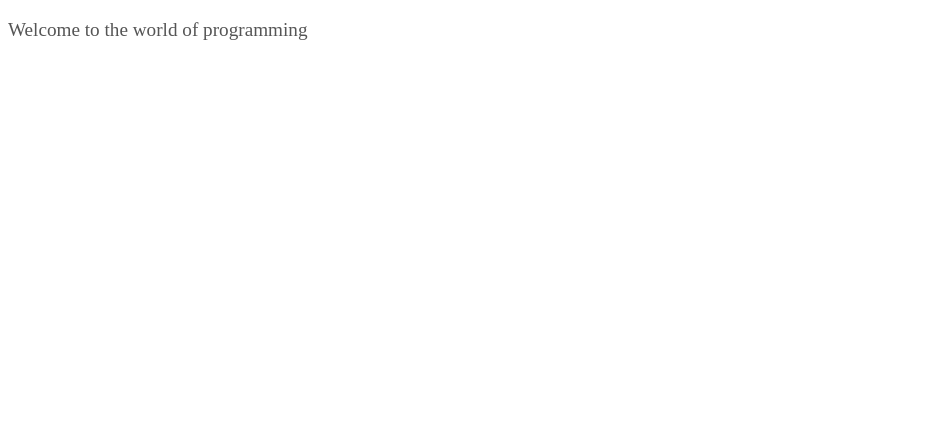
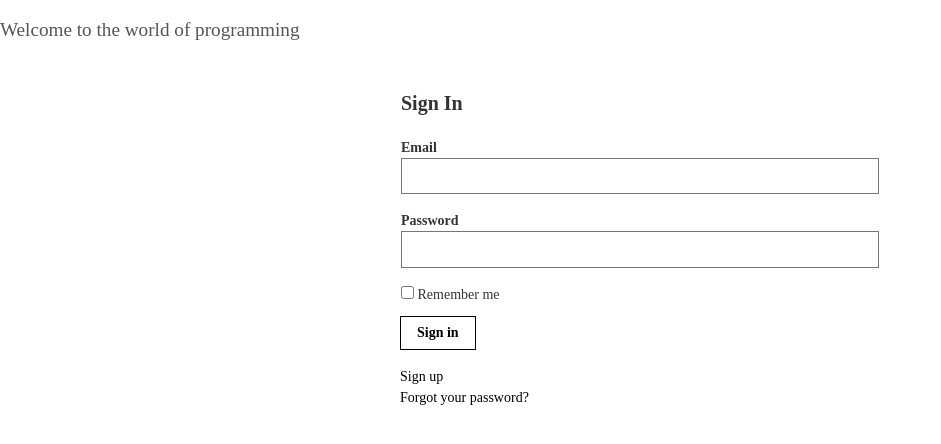
Before and after one commit to imnamanmodi1/way2clinic, a React (Create React App) app in the folder client/: page / in a window 1280 px wide. Shown: the top 444 px of the page, without its empty margins (0-941 px from the left). Built offline with nearby package versions, Linux system fonts and the light colour scheme.

Commit message:
added doctor login form

```diff
--- a/client/src/App.js
+++ b/client/src/App.js
@@ -1,14 +1,18 @@
 import React, { Component } from 'react';
 import './App.scss';
+import DocRegister from './DocRegister'
+import tachyons from 'tachyons';
 
 class App extends Component {
   render() {
     return (
       <div className="App">
         <p>Welcome to the world of programming</p>
+        <DocRegister />
       </div>
     );
   }
 }
 
+
 export default App;
--- /dev/null
+++ b/client/src/DocRegister.js
@@ -0,0 +1,36 @@
+import React, { Component } from 'react'
+import tachyons from 'tachyons'
+
+class DocRegister extends Component {
+    render() {
+        return (
+            <>
+                <main class="pa4 black-80">
+                    <form class="measure center">
+                        <fieldset id="sign_up" class="ba b--transparent ph0 mh0">
+                            <legend class="f4 fw6 ph0 mh0">Sign In</legend>
+                            <div class="mt3">
+                                <label class="db fw6 lh-copy f6" for="email-address">Email</label>
+                                <input class="pa2 input-reset ba bg-transparent hover-bg-black hover-white w-100" type="email" name="email-address" id="email-address" />
+                            </div>
+                            <div class="mv3">
+                                <label class="db fw6 lh-copy f6" for="password">Password</label>
+                                <input class="b pa2 input-reset ba bg-transparent hover-bg-black hover-white w-100" type="password" name="password" id="password" />
+                            </div>
+                            <label class="pa0 ma0 lh-copy f6 pointer"><input type="checkbox" /> Remember me</label>
+                        </fieldset>
+                        <div class="">
+                            <input class="b ph3 pv2 input-reset ba b--black bg-transparent grow pointer f6 dib" type="submit" value="Sign in" />
+                        </div>
+                        <div class="lh-copy mt3">
+                            <a href="#0" class="f6 link dim black db">Sign up</a>
+                            <a href="#0" class="f6 link dim black db">Forgot your password?</a>
+                        </div>
+                    </form>
+                </main>
+            </>
+        )
+    }
+}
+
+export default DocRegister
--- a/package.json
+++ b/package.json
@@ -28,7 +28,8 @@
   "react-router-dom": "^4.3.1",
   "react-scripts": "2.1.1",
   "redux": "^4.0.1",
-  "redux-thunk": "^2.3.0"
+  "redux-thunk": "^2.3.0",
+  "tachyons": "^4.11.1"
  },
  "devDependencies": {
   "@babel/plugin-proposal-class-properties": "^7.4.4",
```
Also changed, not shown: 2 other files (tests, documents, lock files or other folders).
